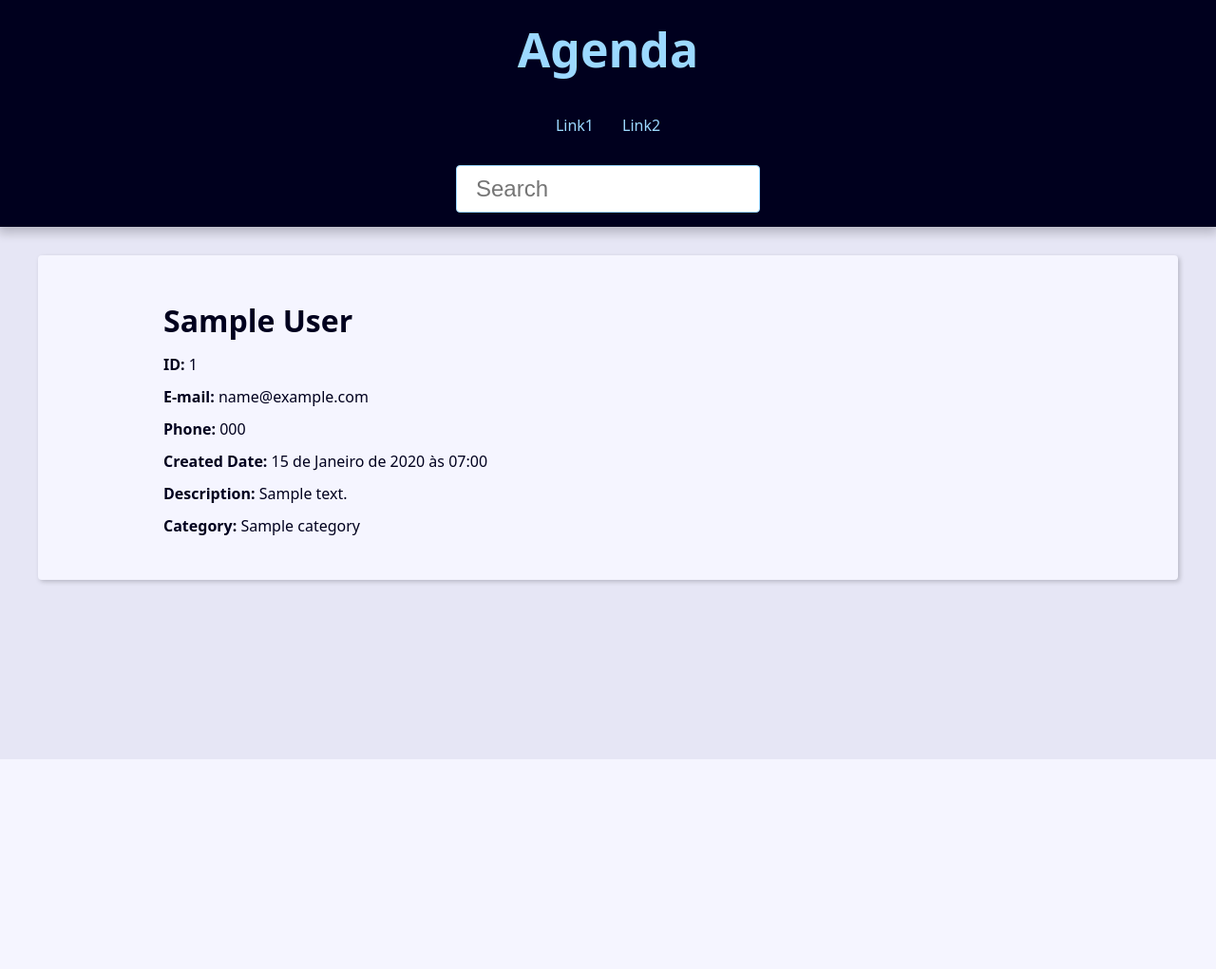
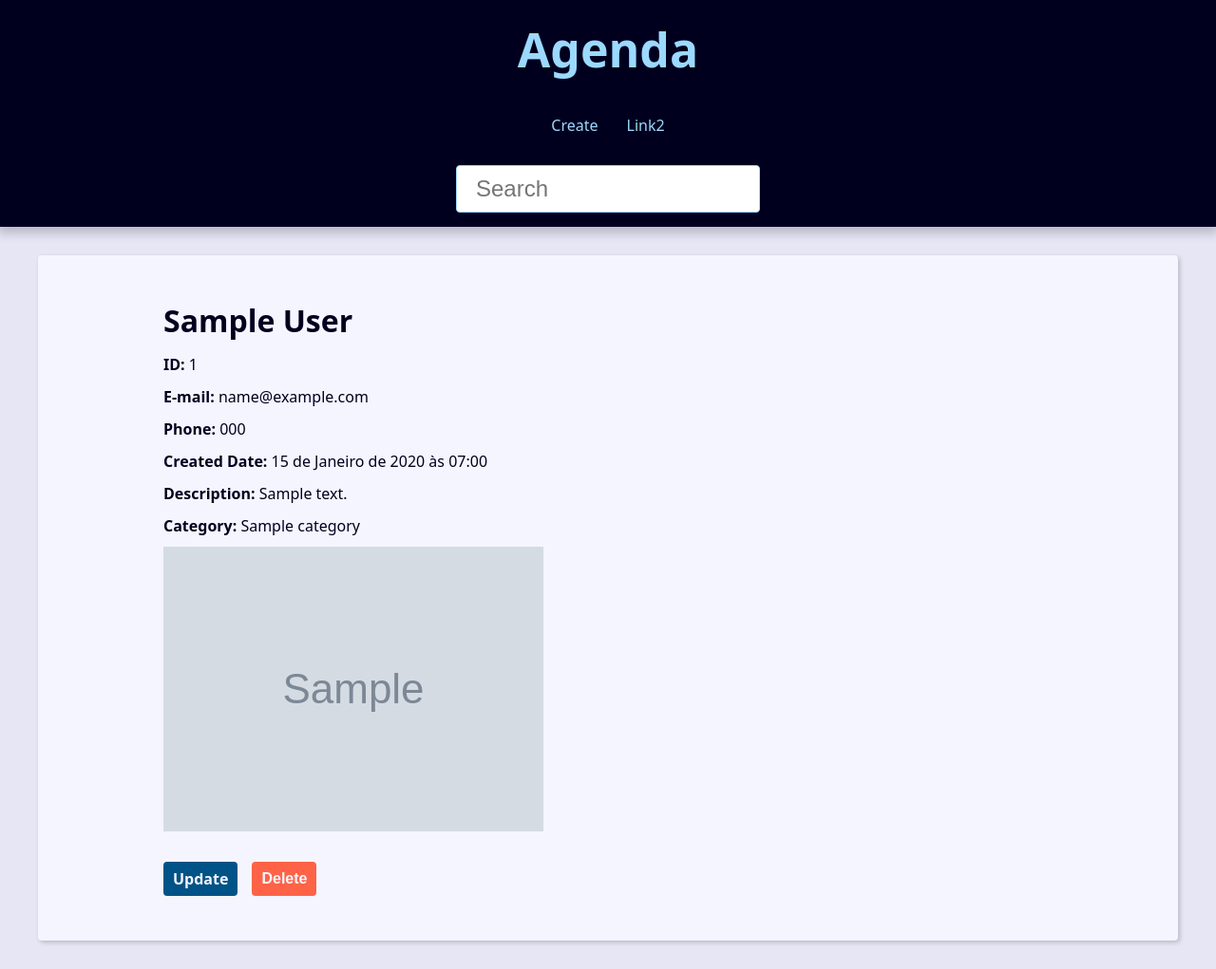
Before and after one commit to LucasSekikawa/Projeto-Agenda, a Django app: page /contact/1/detail/ in a window 1280 px wide. Shown: the whole page at 95% size. Before the commit the page ends 800 px from the top, so only its background shows below. Run offline with Django 5.2, Linux system fonts and the light colour scheme; tables that the repository leaves empty hold one stand-in row (values such as "Sample post"); grey boxes marked "Sample" are stand-in pictures.

Commit message:
mais adds

```diff
--- a/base_static/global/css/style.css
+++ b/base_static/global/css/style.css
@@ -312,3 +312,23 @@ svg {
   filter: brightness(80%);
   box-shadow: 0 0 5px var(--link-dark-color);
 }
+
+.contact-links {
+  margin-block: calc(var(--small-font-size) * 2);
+  display: flex;
+  align-items: center;
+  gap: 0 var(--spacing);
+}
+
+.btn-link {
+  font-size: var(--small-font-size);
+  text-decoration: none;
+  font-weight: bold;
+  padding: 1rem;
+  display: block;
+  line-height: var(--small-font-size);
+}
+
+.btn-delete {
+  background: tomato;
+}
--- a/base_templates/global/partials/_header.html
+++ b/base_templates/global/partials/_header.html
@@ -8,8 +8,8 @@
         <nav class="menu">
             <ul class="menu-list">
                 <li class="menu-item">
-                    <a href="" class="menu-link">
-                        Link1
+                    <a href="{% url "contact:create" %}" class="menu-link">
+                        Create
                     </a>
                 </li>
 
--- a/contact/templates/contact/contact.html
+++ b/contact/templates/contact/contact.html
@@ -12,5 +12,26 @@
         <p><b> Created Date: </b> {{ contact.created_date }}</p>
         <p><b> Description: </b> {{ contact.description }}</p>
         <p><b> Category: </b> {{ contact.category.name }}</p>
+
+        {% if contact.picture %}
+        <p>
+            <img src="{{ contact.picture.url }}" alt="{{ contact.first_name}} {{ contact.last_name}}">
+        </p>
+        {% endif %}
+
+        <div class="contact-links">
+            <a class="btn btn-link" href="{% url 'contact:update' contact.id %}">Update</a>
+
+            <form action="{% url 'contact:delete' contact.id %}" method="POST">
+                {% csrf_token %}
+
+                {% if confirmation == 'no' %}
+                <input type="hidden" name="confirmation" value="yes">
+                    <button class="btn btn-link btn-delete" type="submit">Confirma?</button>
+                {% else %}
+                    <button class="btn btn-link btn-delete" type="submit">Delete</button>
+                {% endif %}
+            </form>
+        </div>
     </div>
 {% endblock content %}
--- a/contact/urls.py
+++ b/contact/urls.py
@@ -9,5 +9,7 @@ urlpatterns = [
 
     # CRUD
     path('contact/<int:contact_id>/detail/', views.contact, name='contact'),
-    path('contact/create/', views.create, name='create')
+    path('contact/<int:contact_id>/update/', views.update, name='update'),
+    path('contact/create/', views.create, name='create'),
+    path('contact/<int:contact_id>/delete/', views.delete, name='delete')
 ]
```
Also changed, not shown: contact/forms.py (+9 -8 lines), contact/templates/contact/create.html (+7 -1 lines), contact/views/contact_forms.py (+64 -4 lines).
